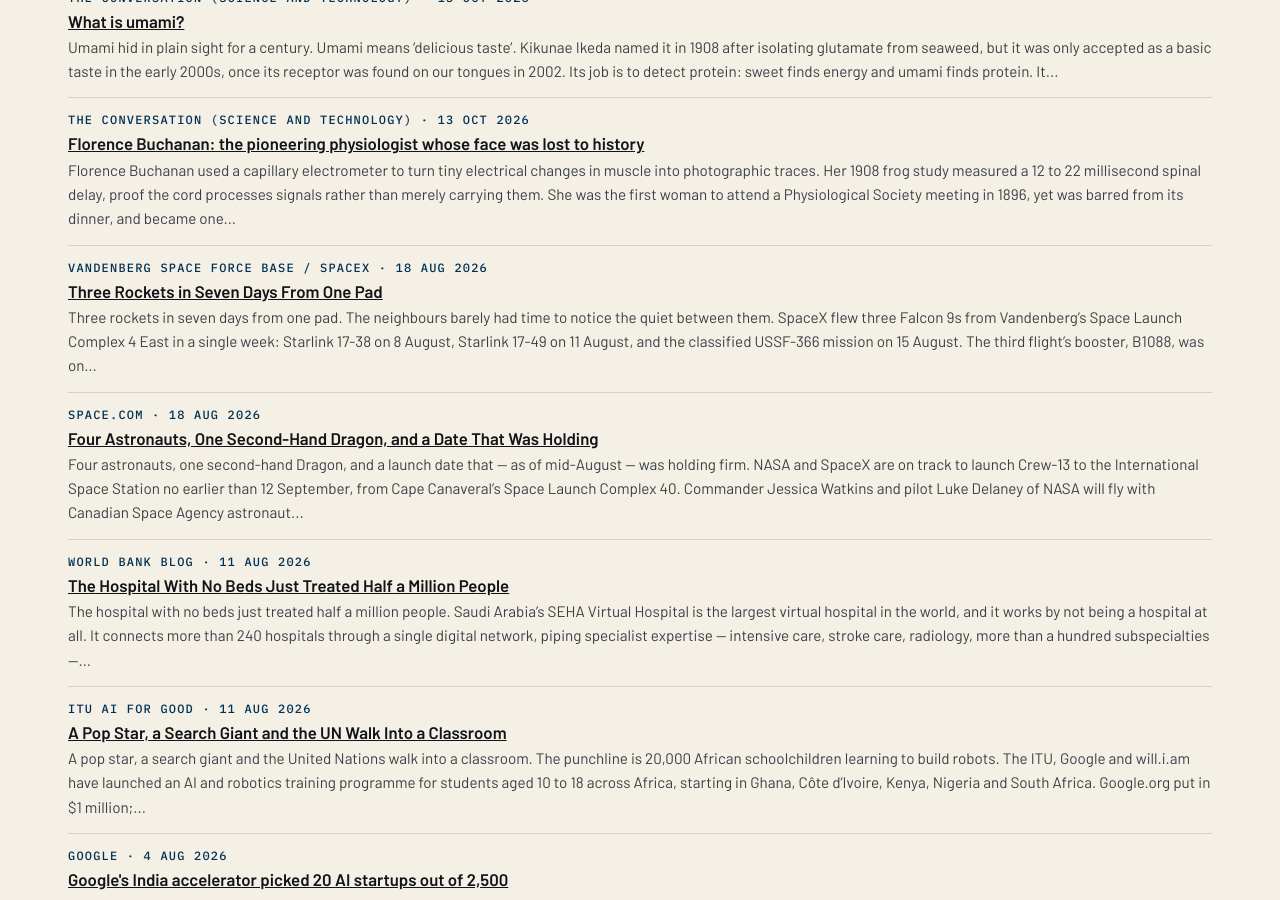
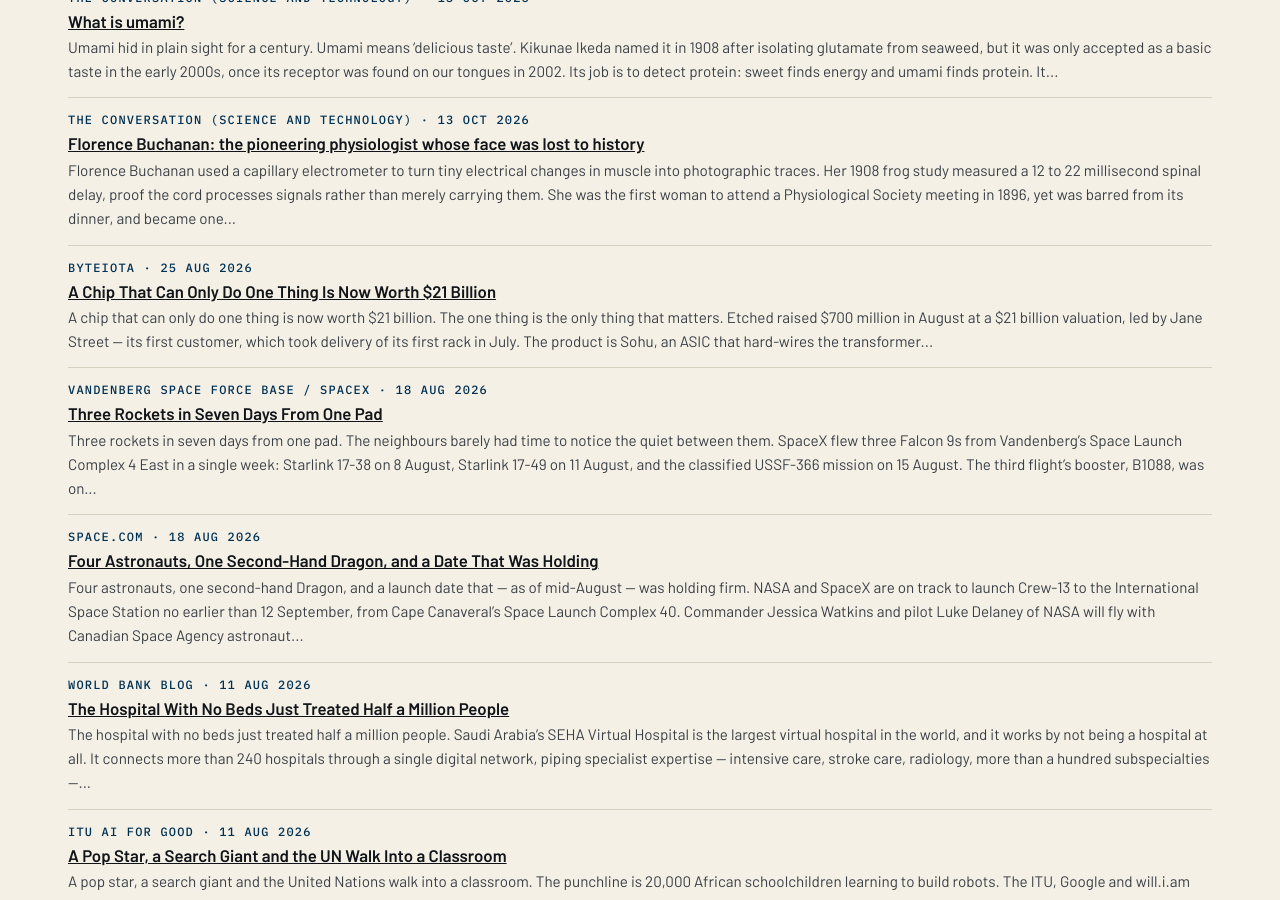
Before and after one commit to katz-news/katz.news, a Jekyll site: the page built from briefs/index.html, in a window 1280 px wide and 900 px high, scrolled down 14549 px. Built offline with Jekyll 4.4.1, drawn with Linux system fonts in a browser that asks for light colours.

Commit message:
Publish 2026-11-06

```diff
--- a/_data/build.yml
+++ b/_data/build.yml
@@ -1 +1 @@
-published_at: 2026-11-06T20:04:22Z
+published_at: 2026-11-06T20:05:20Z
--- /dev/null
+++ b/_posts/briefs/2026-11-06-a-chip-that-can-only-do-one-thing-is-now-worth-dollar21-billion.md
@@ -0,0 +1,15 @@
+---
+published: true
+title: A Chip That Can Only Do One Thing Is Now Worth $21 Billion
+date: 2026-08-25
+section: technology
+source_name: ByteIota
+source_url: https://byteiota.com/etched-21b-first-rack-delivery-sohu-transformer-asic/
+---
+A chip that can only do one thing is now worth $21 billion. The one thing is the only thing that matters.
+
+Etched raised $700 million in August at a $21 billion valuation, led by Jane Street — its first customer, which took delivery of its first rack in July. The product is Sohu, an ASIC that hard-wires the transformer architecture into silicon instead of running it as software on a GPU. Built on TSMC's 4-nanometre process with 144GB of memory per chip, an eight-chip server claims 500,000 tokens a second on Llama 70B — the work of some 160 Nvidia H100s. Those are the company's numbers; no independent benchmark exists yet.
+
+The valuation staircase is vertiginous: $5 billion in December, $10.3 billion in July, $21 billion in August. Total funding now approaches $1.9 billion, against more than $1 billion in signed contracts.
+
+Conclusion: Etched is not selling a chip, but rather a bet — that inference, done in silicon, is worth more than flexibility.
```
